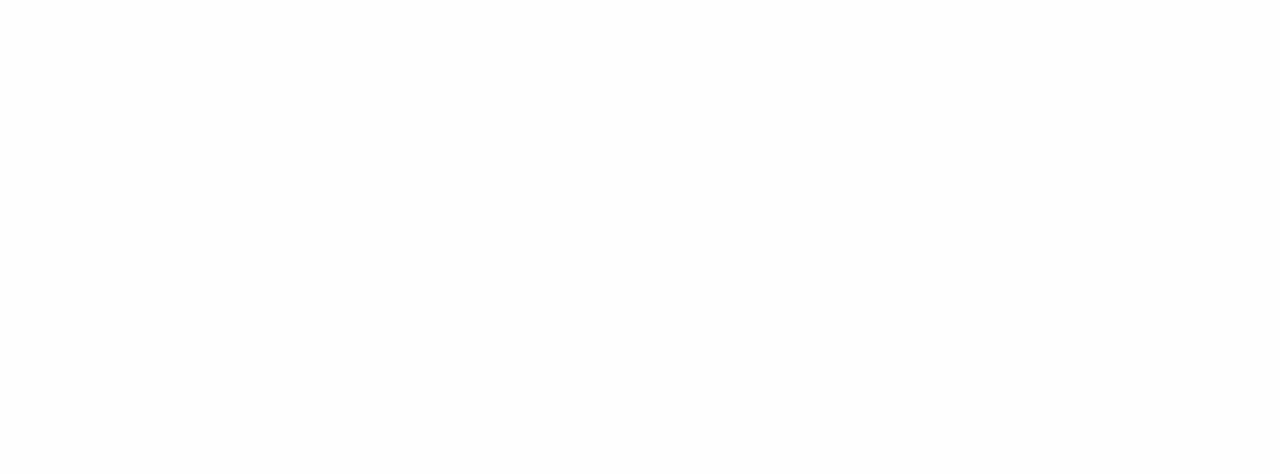
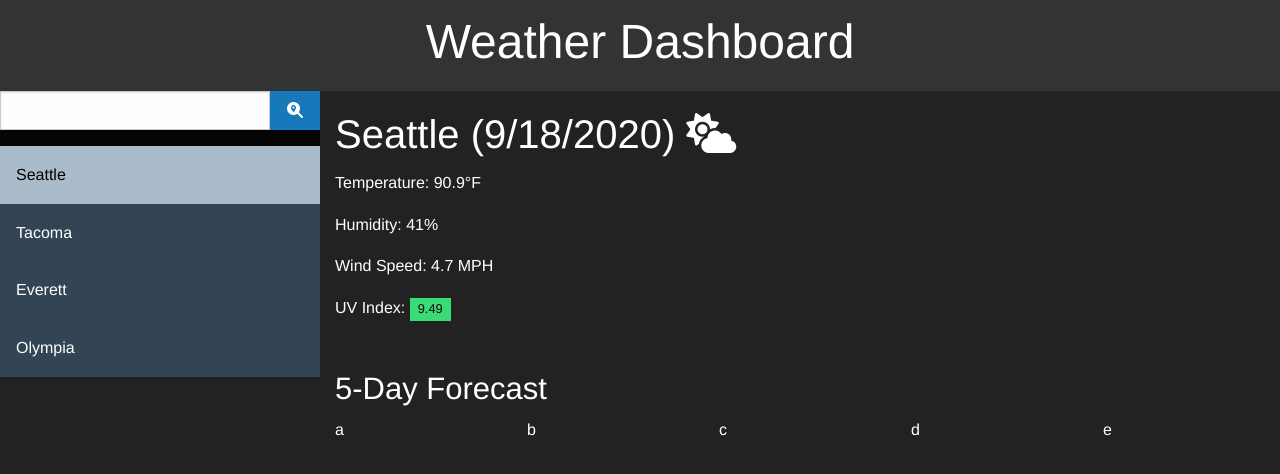
Before and after one commit to Mrjcowman/weatherDashboard, a plain HTML site: page index.html in a window 1280 px wide. Drawn offline with nearby package versions, Linux system fonts and the light colour scheme.

Commit message:
Built site structure and general css

```diff
--- a/index.html
+++ b/index.html
@@ -6,8 +6,79 @@
     <title>Weather Dashboard</title>
     <!-- Foundation CSS -->
     <link rel="stylesheet" href="https://cdn.jsdelivr.net/npm/foundation-sites@6.6.3/dist/css/foundation.min.css" integrity="sha256-ogmFxjqiTMnZhxCqVmcqTvjfe1Y/ec4WaRj/aQPvn+I=" crossorigin="anonymous">
+    <link rel="stylesheet" href="style.css">
 </head>
 <body>
+    <!-- Header -->
+    <header class="top-bar grid-x">
+        <h1 class="cell text-center">Weather Dashboard</h1>
+    </header>
+
+    <main class="grid-x">
+        <div class="search-section cell small-12 medium-4 large-3">
+            <div class="grid-y">
+                <!-- Searchbar -->
+                <form class="cell">
+                    <label for=""></label>
+                    <div class="input-group">
+                        <input type="search" class="input-group-field">
+                        <div class="input-group-button">
+                            <button class="button primary"> <i class="fas fa-search-location"></i> </button>
+                        </div>
+                    </div>
+                </form>
+
+                <!-- History - Dropdown -->
+                <div class="cell show-for-small-only">
+                    <button class="button expanded" data-toggle="history-dropdown">Previous Searches</button>
+                    <div class="dropdown-pane button-group no-gaps" id="history-dropdown" data-dropdown data-auto-focus="true">
+                        <ul class="list-group">
+                            <li class="list-group-item active" data-city="Seattle">Seattle <span class="show-for-sr">(Active)</span></li>
+                            <li class="list-group-item" data-city="Tacoma">Tacoma</li>
+                            <li class="list-group-item" data-city="Everett">Everett</li>
+                            <li class="list-group-item" data-city="Olympia">Olympia</li>
+                        </ul>
+                    </div>
+                </div>
+
+                <!-- History - Sidebar -->
+                <div class="cell hide-for-small-only">
+                    <ul class="list-group">
+                        <li class="list-group-item active">Seattle <span class="show-for-sr">(Active)</span></li>
+                        <li class="list-group-item">Tacoma</li>
+                        <li class="list-group-item">Everett</li>
+                        <li class="list-group-item">Olympia</li>
+                    </ul>
+                </div>
+            </div>
+        </div>
+        <main class="cell small-12 medium-8 large-9">
+            <div class="secondary grid-y grid-padding-x grid-padding-y">
+                <!-- Current Weather -->
+                <div class="currentWeather cell small-12">
+                    <h2>Seattle (9/18/2020) <i class="fas fa-cloud-sun"></i></h2>
+                    <p>Temperature: 90.9&deg;F</p>
+                    <p>Humidity: 41%</p>
+                    <p>Wind Speed: 4.7 MPH</p>
+                    <p>UV Index: <span class="label success">9.49</span></p>
+                </div>
+
+                <!-- 5 Day Forecast -->
+                <div class="forecast cell small-12">
+                    <h3>5-Day Forecast</h3>
+                    <div class="grid-x grid-margin-x">
+                        <div class="cell small-12 medium-auto">a</div>
+                        <div class="cell small-12 medium-auto">b</div>
+                        <div class="cell small-12 medium-auto">c</div>
+                        <div class="cell small-12 medium-auto">d</div>
+                        <div class="cell small-12 medium-auto">e</div>
+                    </div>
+                </div>
+
+
+            </div>
+        </main>
+    </main>
 
 
 
--- a/script.js
+++ b/script.js
@@ -1 +1,12 @@
 const apiKey = "77e74a091d5990f837c233f900382ee3";
+
+$(document).foundation();
+
+// let headerHeight = $("header").outerHeight();
+// let bodyHeight = $("body").height();
+
+
+
+// if(window.matchMedia("(min-width: 39.9375em)").matches){
+//     $("main").height(bodyHeight-headerHeight);
+// }
--- a/style.css
+++ b/style.css
@@ -0,0 +1,77 @@
+body {
+    background-color: #222;
+    color: white;
+}
+
+header.top-bar {
+    background-color: #333;
+}
+
+#history-dropdown {
+    width: 100%;
+    padding: 0;
+    margin: 0;
+    background-color: transparent;
+    border: unset;
+}
+
+/* List Group CSS */
+
+.list-group {
+    margin-left: 0;
+    margin-bottom: 1rem;
+    border: unset;
+    border-radius: 0;
+    background: #334455;
+    box-shadow: none;
+    overflow: hidden;
+    color: white;
+  }
+
+  .list-group > :last-child {
+    margin-bottom: 0;
+  }
+
+  .list-group-item {
+    padding: 1rem;
+  }
+
+  .list-group-item > :last-child {
+    margin-bottom: 0;
+    border-bottom: none;
+  }
+
+  .list-group-item.active {
+    color: black;
+    background-color: #aabbcc;
+  }
+
+  .list-group-item:hover, .list-group-item:focus {
+    background-color: #556677;
+  }
+
+  .list-group-item:hover.active, .list-group-item:focus.active {
+    background-color: #8899aa;
+  }
+
+  .list-group-item.disabled, .list-group-item.disabled:hover, .list-group-item.disabled:focus, .list-group-item[disabled], .list-group-item[disabled]:hover, .list-group-item[disabled]:focus {
+    color: #8a8a8a;
+    cursor: not-allowed;
+    background-color: #fefefe;
+  }
+
+  @media screen and (min-width: 39.9375em){
+    body {
+        min-height: 100vh;
+    }
+
+    main {
+        height: 100%;
+    }
+
+    .search-section {
+        background: linear-gradient(#000000ff, #00000000);
+
+        height: 100%;
+    }
+  }
```
